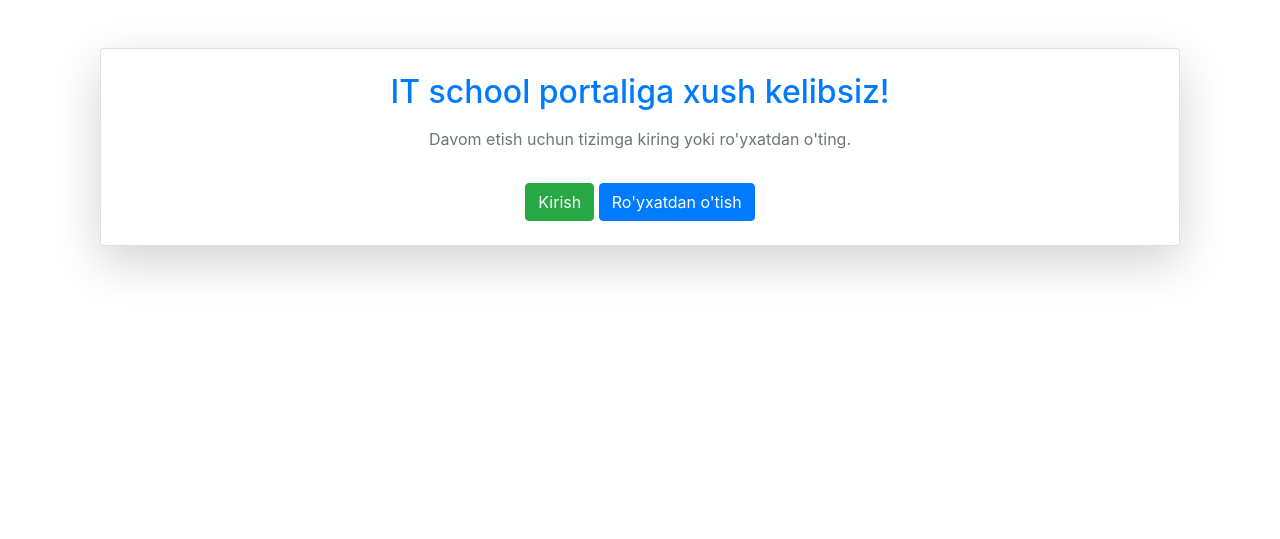
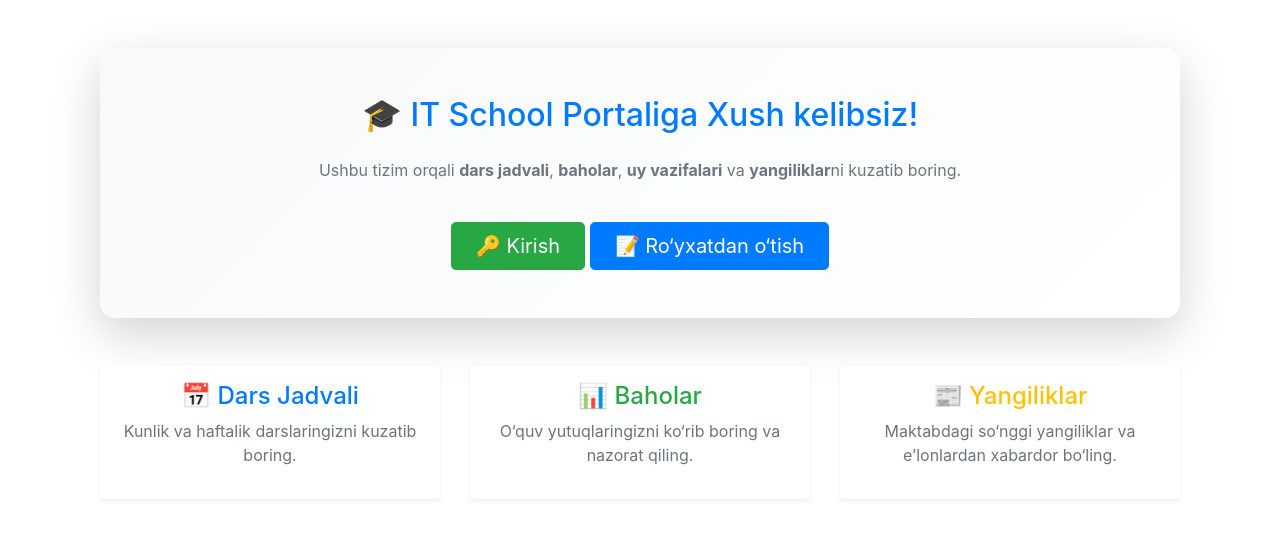
Before and after one commit to dilbarallambergenova/IT-school_1, a Django app: page / in a window 1280 px wide. Shown: the part 56-595 px from the top of the page. Run offline with Django 5.2, Linux system fonts and the light colour scheme; parts of the project's set-up code (start-up, migrations or seed data) failed here and were passed over; some libraries are stand-ins or nearby versions.

Commit message:
yangilandi

```diff
--- a/templates/home.html
+++ b/templates/home.html
@@ -1,24 +1,51 @@
 {% extends 'base.html' %}
-{% block title %}Bosh sahifa{% endblock title %}
+{% block title %}Maktab Tizimi{% endblock title %}
 
 {% block content %}
 <div class="container mt-5">
     {% if user.is_authenticated %}
-      <div class="card shadow-lg p-4 text-center">
-         <h3 class="text-success">Xush kelibsiz, {{ user.username }}!</h3>
-         <p class="mt-3">
-         </p>
-       </div>
-
+        <div class="card shadow-lg p-4 text-center border-0" style="border-radius: 15px; background: linear-gradient(135deg, #e3f2fd, #ffffff);">
+            <h2 class="text-success fw-bold">🎓 Xush kelibsiz, {{ user.username }}!</h2>
+            <p class="mt-3 text-muted">
+                Siz hozirda <strong>IT School Portal</strong> tizimidasiz.
+                Profilingizdan darslar, baholar va yangiliklarni ko‘rishingiz mumkin.
+            </p>
+        </div>
     {% else %}
-        <div class="card shadow-lg p-4 text-center">
-            <h2 class="text-primary">IT school portaliga xush kelibsiz!</h2>
-            <p class="text-muted mt-2">Davom etish uchun tizimga kiring yoki ro'yxatdan o'ting.</p>
-            <div class="mt-3">
-                <a href="{% url 'login' %}" class="btn btn-success" >Kirish</a>
-                <a href="{% url 'signup' %}" class="btn btn-primary">Ro'yxatdan o'tish</a>
+        <div class="card shadow-lg p-5 text-center border-0" style="border-radius: 15px; background: linear-gradient(135deg, #f8f9fa, #ffffff);">
+            <h2 class="text-primary fw-bold">🎓 IT School Portaliga Xush kelibsiz!</h2>
+            <p class="text-muted mt-3">
+                Ushbu tizim orqali <strong>dars jadvali</strong>, <strong>baholar</strong>,
+                <strong>uy vazifalari</strong> va <strong>yangiliklar</strong>ni kuzatib boring.
+            </p>
+            <div class="mt-4">
+                <a href="{% url 'login' %}" class="btn btn-success btn-lg px-4 me-3">🔑 Kirish</a>
+                <a href="{% url 'signup' %}" class="btn btn-primary btn-lg px-4">📝 Ro‘yxatdan o‘tish</a>
             </div>
         </div>
     {% endif %}
 </div>
+
+<!-- Pastki qism -->
+<div class="container mt-5">
+    <div class="row text-center">
+        <div class="col-md-4 mb-4">
+            <div class="card shadow-sm border-0 p-3 h-100">
+                <h4 class="text-primary">📅 Dars Jadvali</h4>
+                <p class="text-muted">Kunlik va haftalik darslaringizni kuzatib boring.</p>
+            </div>
+        </div>
+        <div class="col-md-4 mb-4">
+            <div class="card shadow-sm border-0 p-3 h-100">
+                <h4 class="text-success">📊 Baholar</h4>
+                <p class="text-muted">O‘quv yutuqlaringizni ko‘rib boring va nazorat qiling.</p>
+            </div>
+        </div>
+        <div class="col-md-4 mb-4">
+            <div class="card shadow-sm border-0 p-3 h-100">
+                <h4 class="text-warning">📰 Yangiliklar</h4>
+                <p class="text-muted">Maktabdagi so‘nggi yangiliklar va e’lonlardan xabardor bo‘ling.</p>
+            </div>
+    </div>
+</div>
 {% endblock content %}
```
